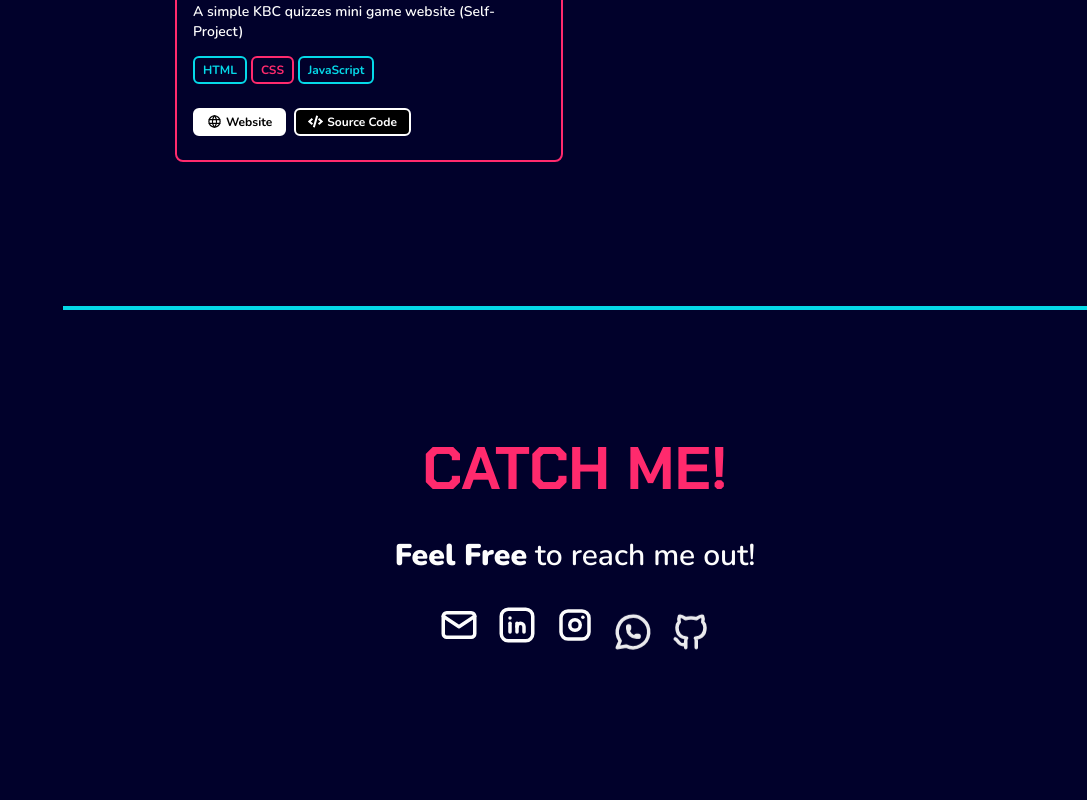
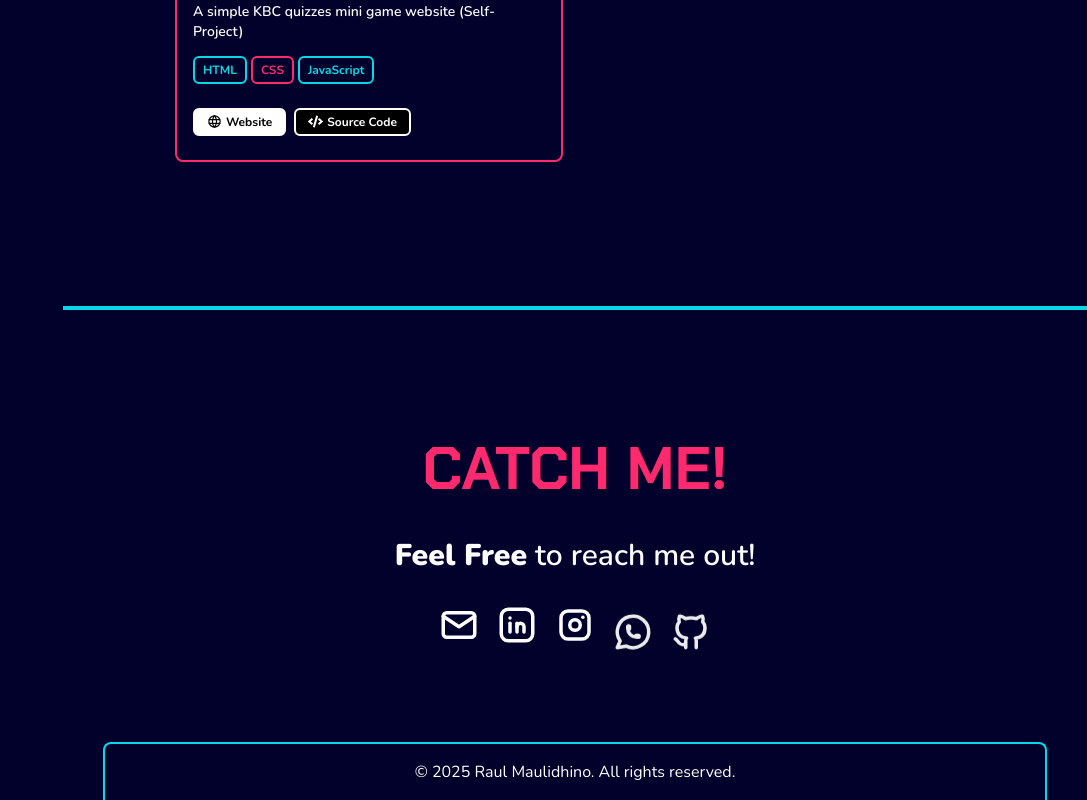
Before and after one commit to raulmaulidhino-dev/raulmaulidhino-portfolio, a React (Vite) app: page / in a window 1280 px wide. Shown: the part 6002-6802 px from the top of the page, without its empty margins (193-1280 px from the left). Before the commit the page ends 6744 px from the top, so only its background shows below. Built offline with nearby package versions, Linux system fonts and the light colour scheme.

Commit message:
feat: add dynamic copyright at the bottom of the footer section

```diff
--- a/src/components/ContactMe.jsx
+++ b/src/components/ContactMe.jsx
@@ -6,16 +6,19 @@ import { TbBrandWhatsapp as WhatsApp } from "react-icons/tb"
 
 export default function ContactMe() {
     return (
-        <footer id="contact_me" className="px-10 py-[6rem]">
+        <footer id="contact_me" className="px-10 pt-[6rem]">
             <h2 className="text-neon-magenta font-extrabold text-center text-5xl font-special md:text-6xl mb-10" data-aos="zoom-in">CATCH ME!</h2>
             <h3 className="text-xl md:text-3xl text-center font-semibold mb-[1em]" data-aos="fade-down"><span className="font-extrabold"><strong>Feel Free</strong></span> to reach me out!</h3>
-            <section className="flex gap-4 justify-center items-center">
+            <section className="flex gap-4 justify-center items-center pb-[6rem]">
                 <a href="mailto:raulmaulidhino.dev@gmail.com" target="_blank" data-aos="fade-up" data-aos-duration="1500" data-aos-easing="ease-in-out-sine"><Mail size="42" className="transition-transform duration-300 ease-in-out transform hover:scale-125 hover:text-neon-magenta" /></a>
                 <a href="https://linkedin.com/in/raulahmadm" target="_blank" data-aos="fade-up" data-aos-duration="1500" data-aos-easing="ease-in-out-sine" data-aos-delay="500"><LinkedIn size="42" className="transition-transform duration-300 ease-in-out transform hover:scale-125 hover:text-neon-cyan" /></a>
                 <a href="https://instagram.com/raul.maulidhino" target="_blank" data-aos="fade-up" data-aos-duration="1500" data-aos-easing="ease-in-out-sine" data-aos-delay="1000"><Instagram size="42" className="transition-transform duration-300 ease-in-out transform hover:scale-125 hover:text-neon-magenta" /></a>
                 <a href="https://wa.me/6282328382750" target="_blank" data-aos="fade-up" data-aos-duration="1500" data-aos-easing="ease-in-out-sine" data-aos-delay="1500"><WhatsApp size="42" className="transition-transform duration-300 ease-in-out transform hover:scale-125 hover:text-neon-cyan" /></a>
                 <a href="https://github.com/raulmaulidhino-dev" target="_blank" data-aos="fade-up" data-aos-duration="1500" data-aos-easing="ease-in-out-sine" data-aos-delay="1500"><Github size="42" className="transition-transform duration-300 ease-in-out transform hover:scale-125 hover:text-neon-magenta" /></a>
             </section>
+            <div className="bg-dark-blue text-center text-white border-x-2 border-t-2 border-neon-cyan rounded-t-lg py-4">
+                &copy; {new Date().getFullYear()} Raul Maulidhino. All rights reserved.
+            </div>
         </footer>
     )
 }
```
